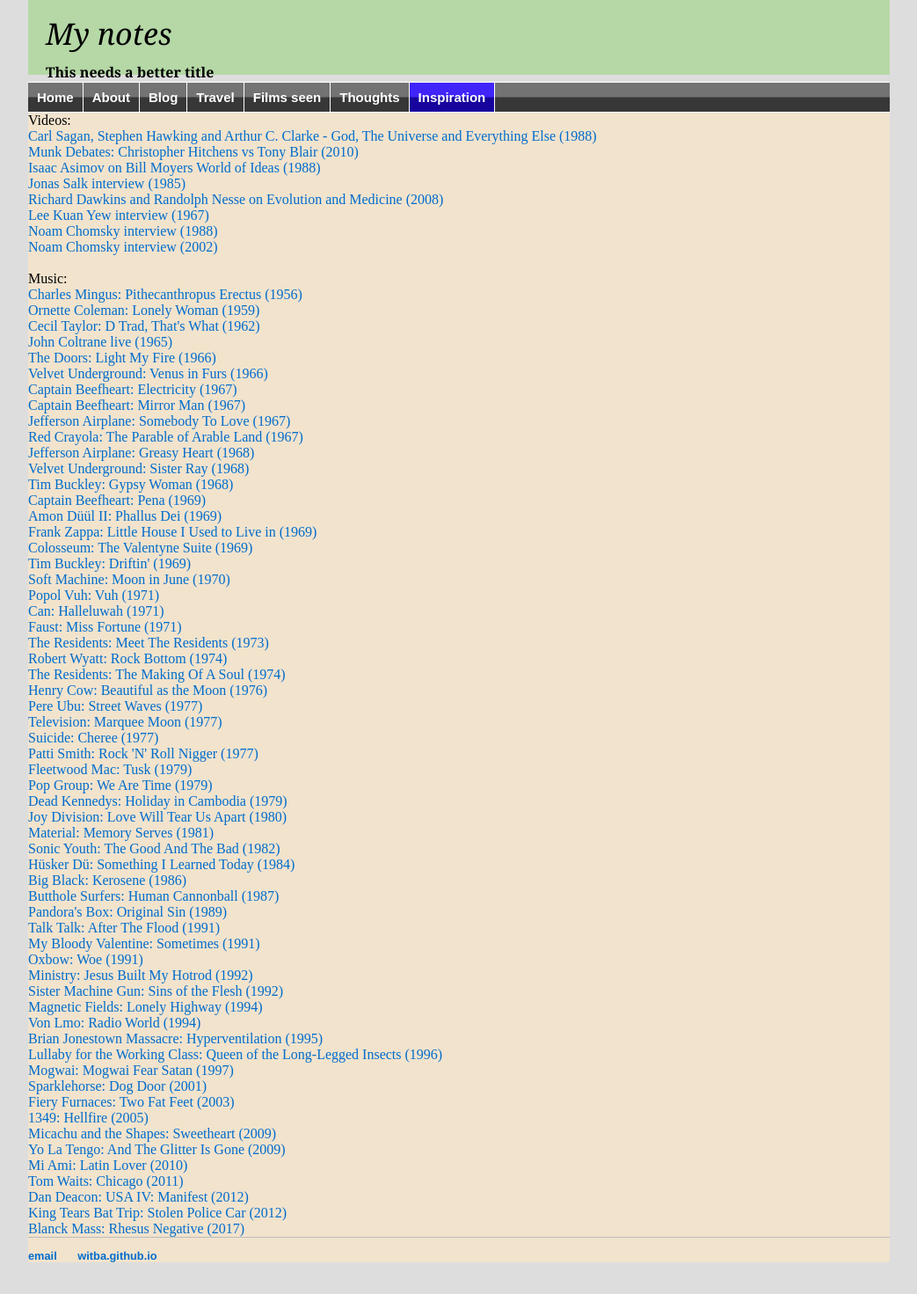
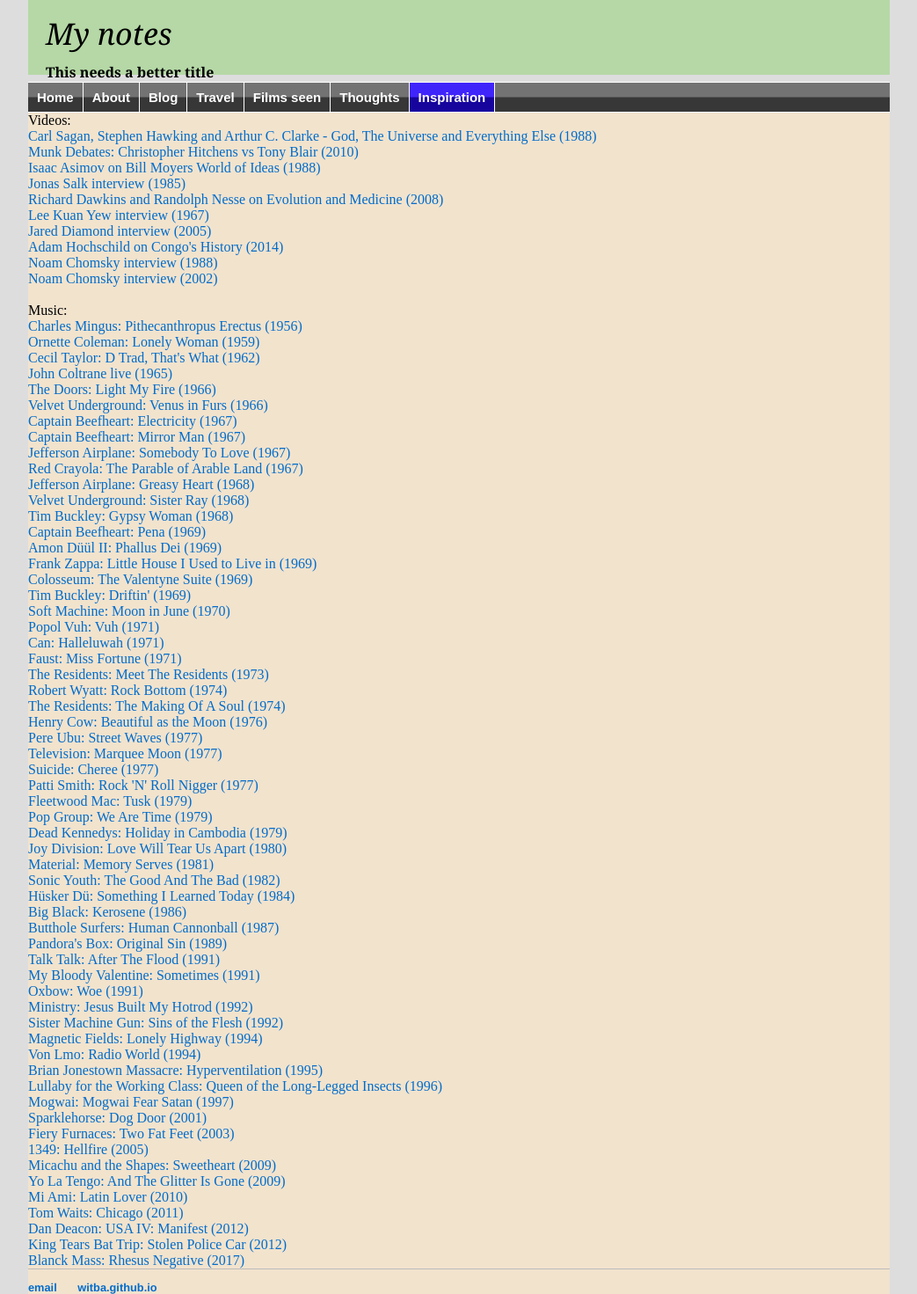
Before and after one commit to witba/witba.github.io, a Jekyll site: the page built from inspiration/index.html, in a window 1280 px wide. Shown: the whole page at 88% size, without its empty margins (118-1161 px from the left). Built offline with Jekyll 4.4.1, drawn with Linux system fonts in a browser that asks for light colours; before the commit the page ends 1435 px from its top, so only the background shows below that.

Commit message:
Update index.html

```diff
--- a/inspiration/index.html
+++ b/inspiration/index.html
@@ -10,6 +10,8 @@
 <a href="https://www.youtube.com/watch?v=liQzs6qqYQg" target=_blank>Jonas Salk interview (1985)</a><br>
 <a href="https://www.youtube.com/watch?v=bAOhOhJr-gM" target=_blank>Richard Dawkins and Randolph Nesse on Evolution and Medicine (2008)</a><br>
 <a href="https://www.youtube.com/watch?v=VexrmTacOAA" target=_blank>Lee Kuan Yew interview (1967)</a><br>
+<a href="https://www.youtube.com/watch?v=refwHvF6ZA0" target=_blank>Jared Diamond interview (2005)</a><br>
+<a href="https://www.youtube.com/watch?v=rLyZGTwmcRA" target=_blank>Adam Hochschild on Congo's History (2014)</a><br>
 <a href="https://www.youtube.com/watch?v=mEYJMCydFNI" target=_blank>Noam Chomsky interview (1988)</a><br>
 <a href="https://www.youtube.com/watch?v=7lPnLK9z1fI" target=_blank>Noam Chomsky interview (2002)</a><br>
 <br>
```
